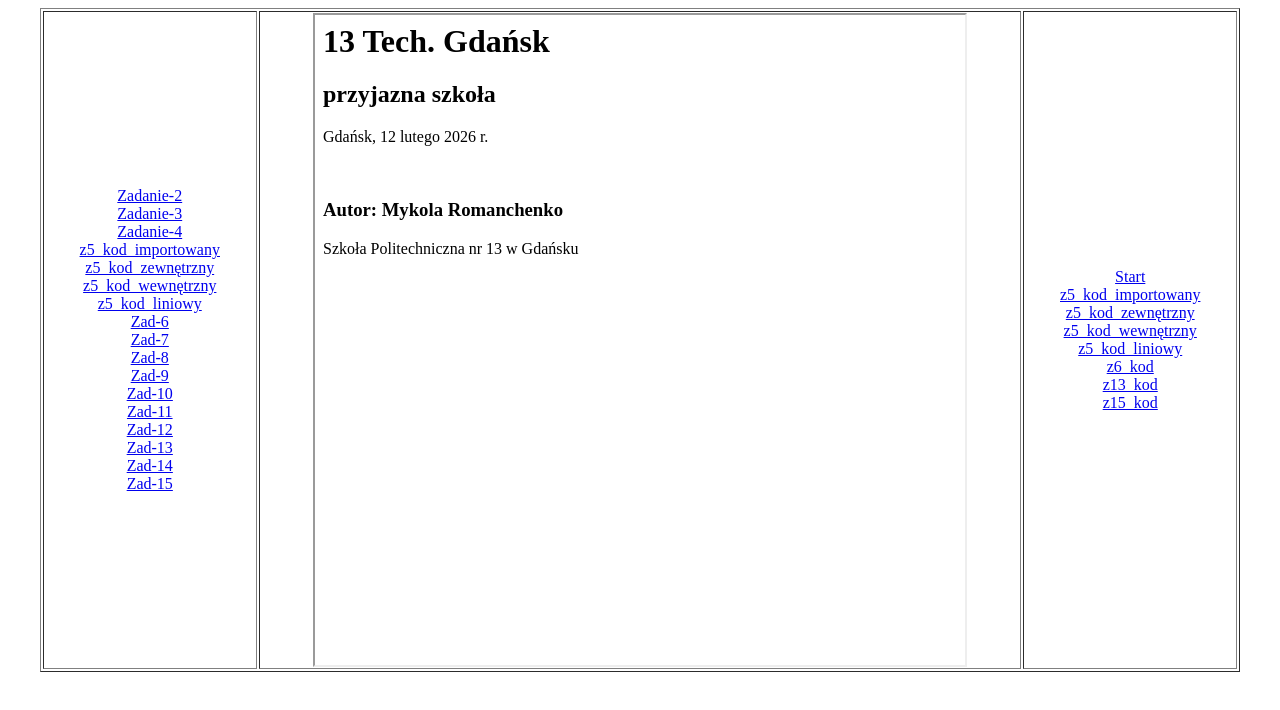
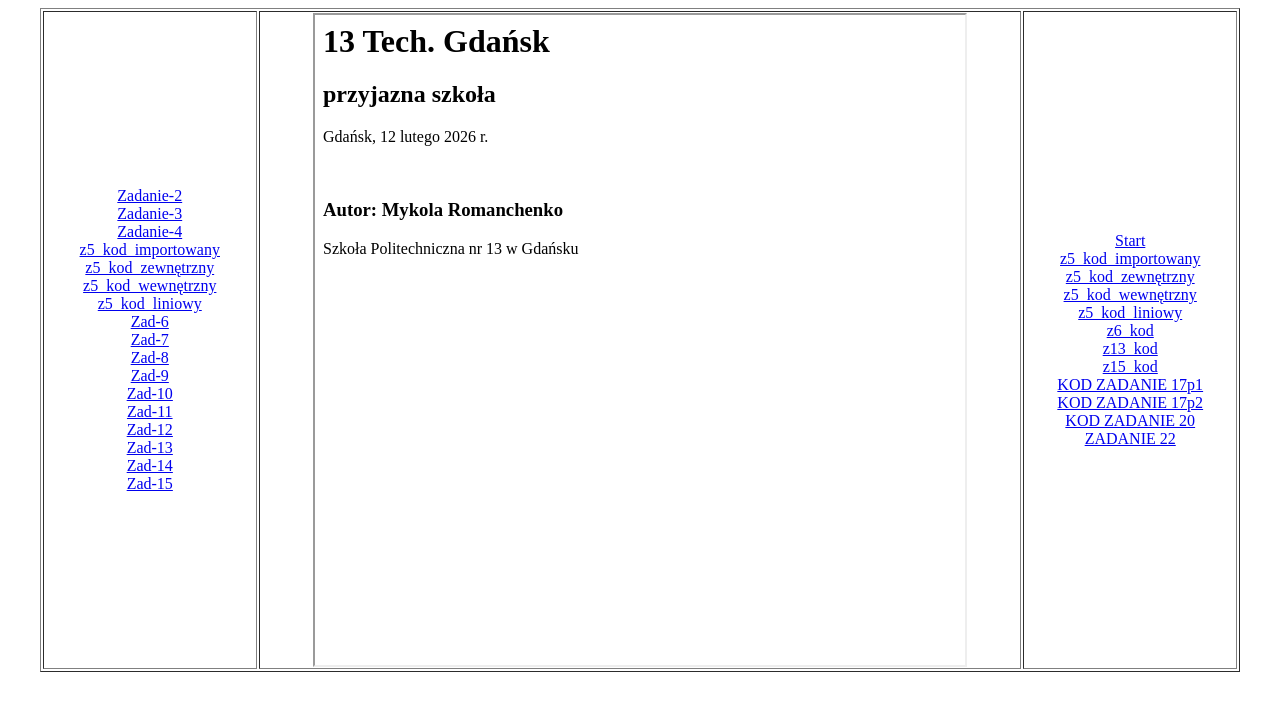
Before and after one commit to SheshMan020303/Rom_1p_g2_z2_z15_CSS_do_12_02_g2O, a plain HTML site: page index.html in a window 1280 px wide. Drawn offline with Linux system fonts and the light colour scheme.

Commit message:
Update index.html with additional links and content

```diff
--- a/index.html
+++ b/index.html
@@ -57,6 +57,10 @@
          <a href="roma_z13kod.html" target="strony">z13_kod</a>
          <br><a href="roma_z15_kod.html" target="strony">z15_kod</a>
          <br>
+        <a href="roma_z17p1_kod.html" target="strony">KOD ZADANIE 17p1</a><br>
+        <a href="roma_z17p2_kod.html" target="strony">KOD ZADANIE 17p2</a><br>
+        <a href="roma_z20_kod.html" target="strony">KOD ZADANIE 20</a><br>
+        <a href="roma_z22_kod.html" target="strony">ZADANIE 22</a>
 </td>
 </tr>
 </table>
```
